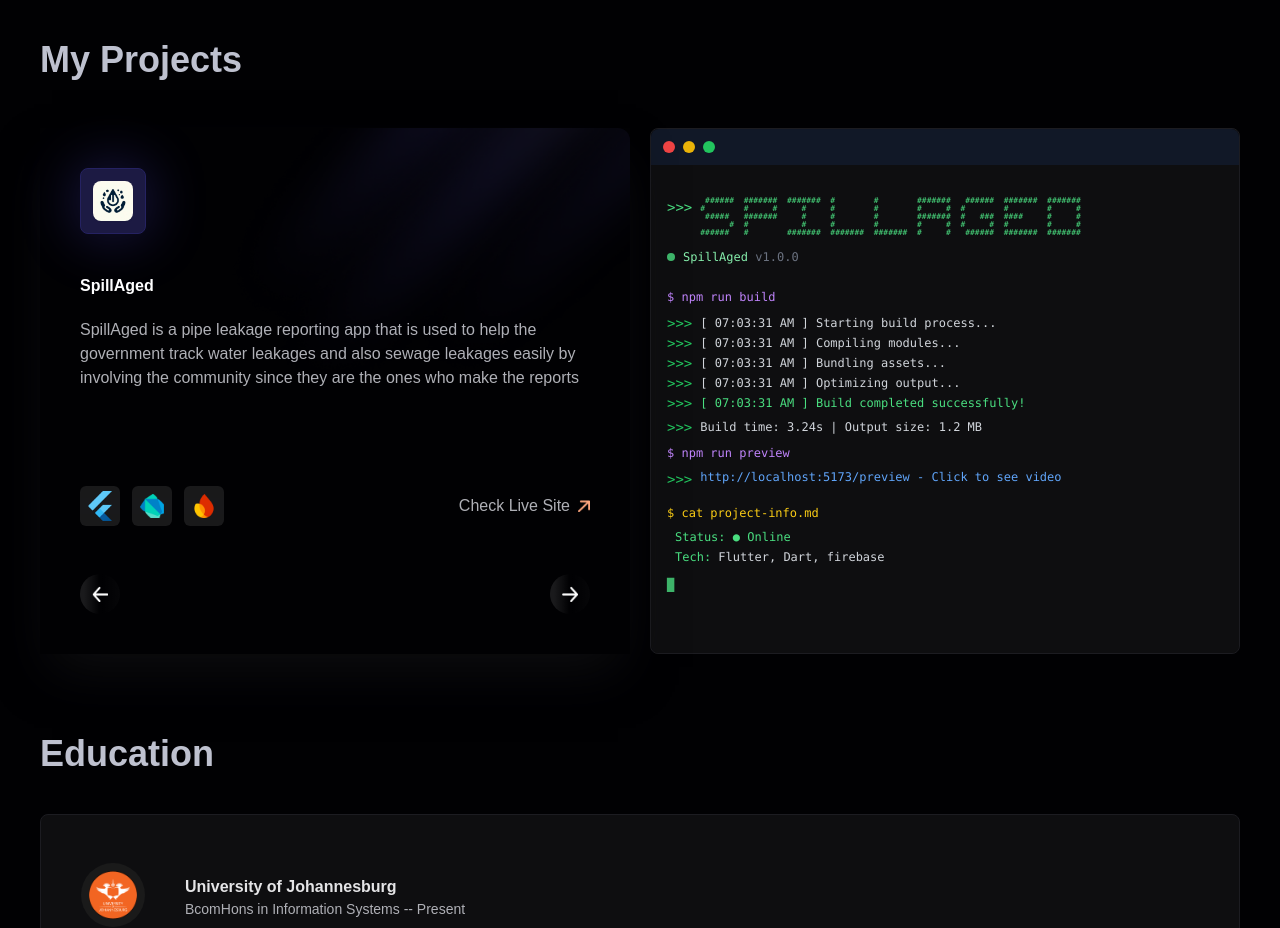
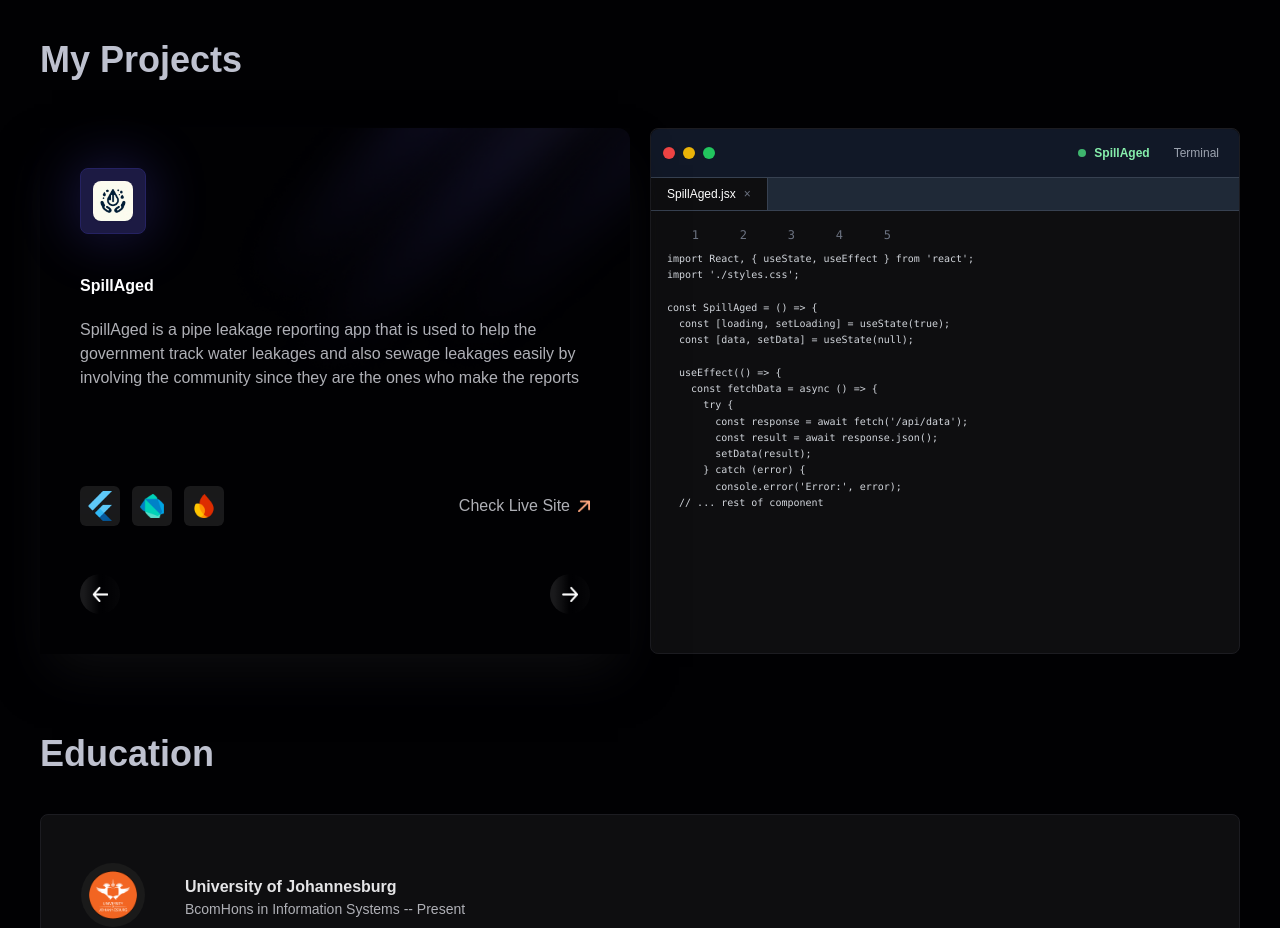
Before and after one commit to chipapa002/personal_web_site, a React (Vite) app: page / in a window 1280 px wide. Shown: the part 2040-2968 px from the top of the page. Built offline with nearby package versions, Linux system fonts and the light colour scheme; a web font is replaced by a local one.

Commit message:
updates: project card

```diff
--- a/src/sections/Projects.jsx
+++ b/src/sections/Projects.jsx
@@ -3,64 +3,10 @@ import { myProjects } from "../constants/index.js";
 
 const projectCount = myProjects.length;
 
-// Function to generate ASCII art for project names (Firebase style)
-const generateASCIIArt = (text) => {
-    const chars = text.toUpperCase().replace(/[^A-Z0-9\s]/g, '').substring(0, 12); // Limit length
-    const lines = ['', '', '', '', ''];
-
-    const asciiMap = {
-        'A': ['#######', '#     #', '#######', '#     #', '#     #'],
-        'B': ['#######', '#     #', '#######', '#     #', '#######'],
-        'C': [' ######', '#      ', '#      ', '#      ', ' ######'],
-        'D': ['#######', '#     #', '#     #', '#     #', '#######'],
-        'E': ['#######', '#      ', '####   ', '#      ', '#######'],
-        'F': ['#######', '#      ', '####   ', '#      ', '#      '],
-        'G': [' ######', '#      ', '#   ###', '#     #', ' ######'],
-        'H': ['#     #', '#     #', '#######', '#     #', '#     #'],
-        'I': ['#######', '   #   ', '   #   ', '   #   ', '#######'],
-        'J': ['#######', '    #  ', '    #  ', '#   #  ', ' ###   '],
-        'K': ['#    ##', '#  #   ', '###    ', '#  #   ', '#    ##'],
-        'L': ['#      ', '#      ', '#      ', '#      ', '#######'],
-        'M': ['#     #', '##   ##', '# ### #', '#     #', '#     #'],
-        'N': ['##    #', '# #   #', '#  #  #', '#   # #', '#    ##'],
-        'O': [' ##### ', '#     #', '#     #', '#     #', ' ##### '],
-        'P': ['#######', '#     #', '#######', '#      ', '#      '],
-        'Q': [' ##### ', '#     #', '# # # #', '#   # #', ' ##### '],
-        'R': ['#######', '#     #', '#######', '#   #  ', '#    ##'],
-        'S': [' ######', '#      ', ' ##### ', '      #', '###### '],
-        'T': ['#######', '   #   ', '   #   ', '   #   ', '   #   '],
-        'U': ['#     #', '#     #', '#     #', '#     #', ' ##### '],
-        'V': ['#     #', '#     #', '#     #', ' #   # ', '   #   '],
-        'W': ['#     #', '#     #', '# ### #', '##   ##', '#     #'],
-        'X': ['#     #', ' #   # ', '   #   ', ' #   # ', '#     #'],
-        'Y': ['#     #', ' #   # ', '   #   ', '   #   ', '   #   '],
-        'Z': ['#######', '     # ', '   #   ', ' #     ', '#######'],
-        '0': [' ##### ', '#     #', '# # # #', '#     #', ' ##### '],
-        '1': ['   ##  ', '  ###  ', '   ##  ', '   ##  ', ' ######'],
-        '2': [' ##### ', '      #', ' ##### ', '#      ', '#######'],
-        '3': [' ##### ', '      #', ' ##### ', '      #', ' ##### '],
-        '4': ['#     #', '#     #', '#######', '      #', '      #'],
-        '5': ['#######', '#      ', '###### ', '      #', '###### '],
-        '6': [' ##### ', '#      ', '###### ', '#     #', ' ##### '],
-        '7': ['#######', '     # ', '    #  ', '   #   ', '  #    '],
-        '8': [' ##### ', '#     #', ' ##### ', '#     #', ' ##### '],
-        '9': [' ##### ', '#     #', ' ######', '      #', ' ##### '],
-        ' ': ['       ', '       ', '       ', '       ', '       ']
-    };
-
-    for (let char of chars) {
-        const art = asciiMap[char] || asciiMap[' '];
-        for (let i = 0; i < 5; i++) {
-            lines[i] += art[i] + '  ';
-        }
-    }
-
-    return lines.join('\n');
-};
-
 const Projects = () => {
     const [selectedIndex, setSelectedIndex] = useState(0);
     const [isVideoExpanded, setIsVideoExpanded] = useState(false);
+    const [isTerminalOpen, setIsTerminalOpen] = useState(false);
     const currentProject = myProjects[selectedIndex];
 
     const handleNavigation = (direction) => {
@@ -87,16 +33,45 @@ const Projects = () => {
         setIsVideoExpanded(false);
     };
 
-    // Generate ASCII art for current project title
-    const asciiArt = generateASCIIArt(currentProject.title);
+    const toggleTerminal = () => {
+        setIsTerminalOpen(!isTerminalOpen);
+    };
 
-    // Simulate current timestamp for build
-    const buildTime = new Date().toLocaleString('en-US', {
-        hour: '2-digit',
-        minute: '2-digit',
-        second: '2-digit',
-        hour12: true
-    });
+    // React code snippet for the current project
+    const reactCodeSnippet = `import React, { useState, useEffect } from 'react';
+import './styles.css';
+
+const ${currentProject.title.replace(/\s+/g, '')} = () => {
+  const [loading, setLoading] = useState(true);
+  const [data, setData] = useState(null);
+
+  useEffect(() => {
+    const fetchData = async () => {
+      try {
+        const response = await fetch('/api/data');
+        const result = await response.json();
+        setData(result);
+      } catch (error) {
+        console.error('Error:', error);
+      } finally {
+        setLoading(false);
+      }
+    };
+
+    fetchData();
+  }, []);
+
+  if (loading) return <div>Loading...</div>;
+
+  return (
+    <div className="container">
+      <h1>${currentProject.title}</h1>
+      <p>{data?.message}</p>
+    </div>
+  );
+};
+
+export default ${currentProject.title.replace(/\s+/g, '')};`;
 
     return (
         <>
@@ -176,82 +151,119 @@ const Projects = () => {
                             </button>
                         </div>
                     </div>
-                    <div className="border border-black-300 bg-black-200 rounded-lg h-full min-h-[400px] sm:min-h-[500px]">
-                        <div className="bg-black-200 rounded-lg h-full flex flex-col">
-                            <div className="flex items-center gap-2 p-3 bg-gray-900 rounded-t-lg">
+
+                    {/* VS Code-like Editor Card */}
+                    <div className="border border-black-300 bg-black-200 rounded-lg h-full min-h-[400px] sm:min-h-[500px] flex flex-col">
+                        {/* VS Code Header */}
+                        <div className="flex items-center justify-between p-3 bg-gray-900 rounded-t-lg border-b border-gray-700">
+                            <div className="flex items-center gap-2">
                                 <div className="w-3 h-3 rounded-full bg-red-500"></div>
                                 <div className="w-3 h-3 rounded-full bg-yellow-500"></div>
                                 <div className="w-3 h-3 rounded-full bg-green-500"></div>
                             </div>
-                            <div className="flex-1 p-3 sm:p-4 overflow-auto font-mono text-sm">
-                                {/* ASCII Art Display */}
-                                <div className="mb-4 mt-4 sm:mb-6">
-                                    <div className="flex">
-                                        <p className='text-green-400'>{">>>"}</p>
-                                        <pre className="text-green-400 text-[6px] sm:text-[8px] leading-none pl-2">
-                                            {asciiArt}
+                            <div className="flex items-center gap-4">
+                                <div className="flex items-center gap-2">
+                                    <div className="w-2 h-2 bg-green-400 rounded-full animate-pulse"></div>
+                                    <span className="text-green-300 text-xs font-semibold">
+                                        {currentProject.title}
+                                    </span>
+                                </div>
+                                <button
+                                    onClick={toggleTerminal}
+                                    className="text-gray-400 hover:text-white text-xs px-2 py-1 rounded hover:bg-gray-700 transition-colors"
+                                >
+                                    Terminal
+                                </button>
+                            </div>
+                        </div>
+
+                        {/* File Tab */}
+                        <div className="flex bg-gray-800 border-b border-gray-700">
+                            <div className="flex items-center px-4 py-2 bg-black-200 text-white text-xs border-r border-gray-700">
+                                <span>{currentProject.title.replace(/\s+/g, '')}.jsx</span>
+                                <span className="ml-2 text-gray-500">×</span>
+                            </div>
+                        </div>
+
+                        {/* Code Editor Area */}
+                        <div className={`flex-1 p-4 overflow-auto font-mono ${isTerminalOpen ? 'h-1/2' : ''}`}>
+                            <div className="flex text-xs text-gray-500 mb-2">
+                                <span className="w-8 text-right mr-4">1</span>
+                                <span className="w-8 text-right mr-4">2</span>
+                                <span className="w-8 text-right mr-4">3</span>
+                                <span className="w-8 text-right mr-4">4</span>
+                                <span className="w-8 text-right mr-4">5</span>
+                            </div>
+                            <pre className="text-gray-300 text-[10px] leading-relaxed whitespace-pre-wrap">
+                                <code className="language-javascript">
+                                    {reactCodeSnippet.split('\n').slice(0, isTerminalOpen ? 8 : 15).join('\n')}
+                                    {reactCodeSnippet.split('\n').length > (isTerminalOpen ? 8 : 15) ? '\n  // ... rest of component' : ''}
+                                </code>
                             </pre>
                         </div>
-                                    <div className="flex items-center gap-2 mt-2 sm:mt-3">
+
+                        {/* Inline Terminal */}
+                        {isTerminalOpen && (
+                            <div className="h-1/2 border-t border-gray-700 flex flex-col">
+                                {/* Terminal Header */}
+                                <div className="flex items-center justify-between px-4 py-2 bg-gray-900 border-b border-gray-700">
+                                    <div className="flex items-center gap-4">
+                                        <span className="text-gray-300 text-xs font-medium">Terminal</span>
+                                        <div className="flex items-center gap-2">
+                                            <div className="w-2 h-2 bg-green-400 rounded-full"></div>
+                                            <span className="text-green-400 text-xs">bash</span>
+                                        </div>
+                                    </div>
+                                    <button
+                                        onClick={toggleTerminal}
+                                        className="text-gray-400 hover:text-white w-5 h-5 flex items-center justify-center rounded hover:bg-gray-700 text-xs"
+                                    >
+                                        ×
+                                    </button>
+                                </div>
+
+                                {/* Terminal Content */}
+                                <div className="flex-1 p-3 overflow-auto font-mono text-sm bg-black">
+                                    {/* Project Name */}
+                                    <div className="mb-3">
+                                        <div className="flex items-center gap-2">
                                             <div className="w-2 h-2 bg-green-400 rounded-full animate-pulse"></div>
-                                        <p className="text-green-300 text-xs">
-                                            {currentProject.title} <span className="text-gray-500">v1.0.0</span>
+                                            <p className="text-green-300 text-xs font-semibold">
+                                                {currentProject.title}
                                             </p>
                                         </div>
                                     </div>
 
-                                {/* Build Process Simulation */}
-                                <p className="text-purple-400 text-xs mb-1 sm:mb-2">$ npm run build</p>
-                                <div className="relative group flex flex-col">
-                                    <div className="flex items-center">
-                                        <p className="text-green-500">{">>>"}</p>
-                                        <p className="text-gray-300 text-xs ml-2">[ {buildTime} ] Starting build process...</p>
-                                    </div>
-                                    <div className="flex items-center">
-                                        <p className="text-green-500">{">>>"}</p>
-                                        <p className="text-gray-300 text-xs ml-2">[ {buildTime} ] Compiling modules...</p>
-                                    </div>
-                                    <div className="flex items-center">
-                                        <p className="text-green-500">{">>>"}</p>
-                                        <p className="text-gray-300 text-xs ml-2">[ {buildTime} ] Bundling assets...</p>
-                                    </div>
-                                    <div className="flex items-center">
-                                        <p className="text-green-500">{">>>"}</p>
-                                        <p className="text-gray-300 text-xs ml-2">[ {buildTime} ] Optimizing output...</p>
-                                    </div>
-                                    <div className="flex items-center">
-                                        <p className="text-green-500">{">>>"}</p>
-                                        <p className="text-green-400 text-xs ml-2">[ {buildTime} ] Build completed successfully!</p>
-                                    </div>
-                                    <div className="flex items-center mt-1">
-                                        <p className="text-green-500">{">>>"}</p>
-                                        <p className="text-gray-300 text-xs ml-2">Build time: 3.24s | Output size: 1.2 MB</p>
-                                    </div>
+                                    {/* Terminal Commands */}
+                                    <p className="text-purple-400 text-xs mb-1">$ npm run dev</p>
+                                    <div className="text-gray-300 text-xs space-y-1 mb-3">
+                                        <p className="text-green-400">✓ Local: http://localhost:3000/</p>
+                                        <p className="text-green-400">✓ Network: http://192.168.1.1:3000/</p>
                                     </div>
 
                                     {/* Preview Link */}
-                                <p className="text-purple-400 text-xs mt-2 mb-1 sm:mb-2">$ npm run preview</p>
-                                <div className="relative group flex">
-                                    <p className="text-green-500">{">>>"}</p>
+                                    <p className="text-purple-400 text-xs mb-1">$ npm run preview</p>
+                                    <div className="flex items-center">
+                                        <p className="text-green-500 text-xs">{">>>"}</p>
                                         <a
                                             className="text-blue-400 text-xs hover:underline cursor-pointer ml-2"
                                             onClick={handleVideoClick}
                                         >
-                                        http://localhost:5173/preview - Click to see video
+                                            http://localhost:3000/preview - Click to see video demo
                                         </a>
                                     </div>
 
-                                {/* Project Info Section */}
-                                <div className="mt-4">
-                                    <p className="text-yellow-400 text-xs mb-1 sm:mb-2">$ cat project-info.md</p>
-                                    <div className="text-gray-300 text-xs space-y-1 pl-2">
+                                    {/* Project Info */}
+                                    <div className="mt-3">
+                                        <div className="text-gray-300 text-xs space-y-1">
                                             <p><span className="text-green-400">Status:</span> <span className="text-green-400">● Online</span></p>
                                             <p><span className="text-green-400">Tech:</span> <span className="hidden sm:inline">{currentProject.tags?.map(tag => tag.name).join(', ')}</span><span className="sm:hidden">{currentProject.tags?.slice(0, 2).map(tag => tag.name).join(', ')}{currentProject.tags?.length > 2 ? '...' : ''}</span></p>
                                         </div>
                                     </div>
-                                <p className="text-green-400 text-xs mt-2 sm:mt-3 animate-pulse">█</p>
+                                    <p className="text-green-400 text-xs mt-2 animate-pulse">█</p>
                                 </div>
                             </div>
+                        )}
                     </div>
                 </div>
             </section>
```
Lines whose indentation alone changed are shown as unchanged.
